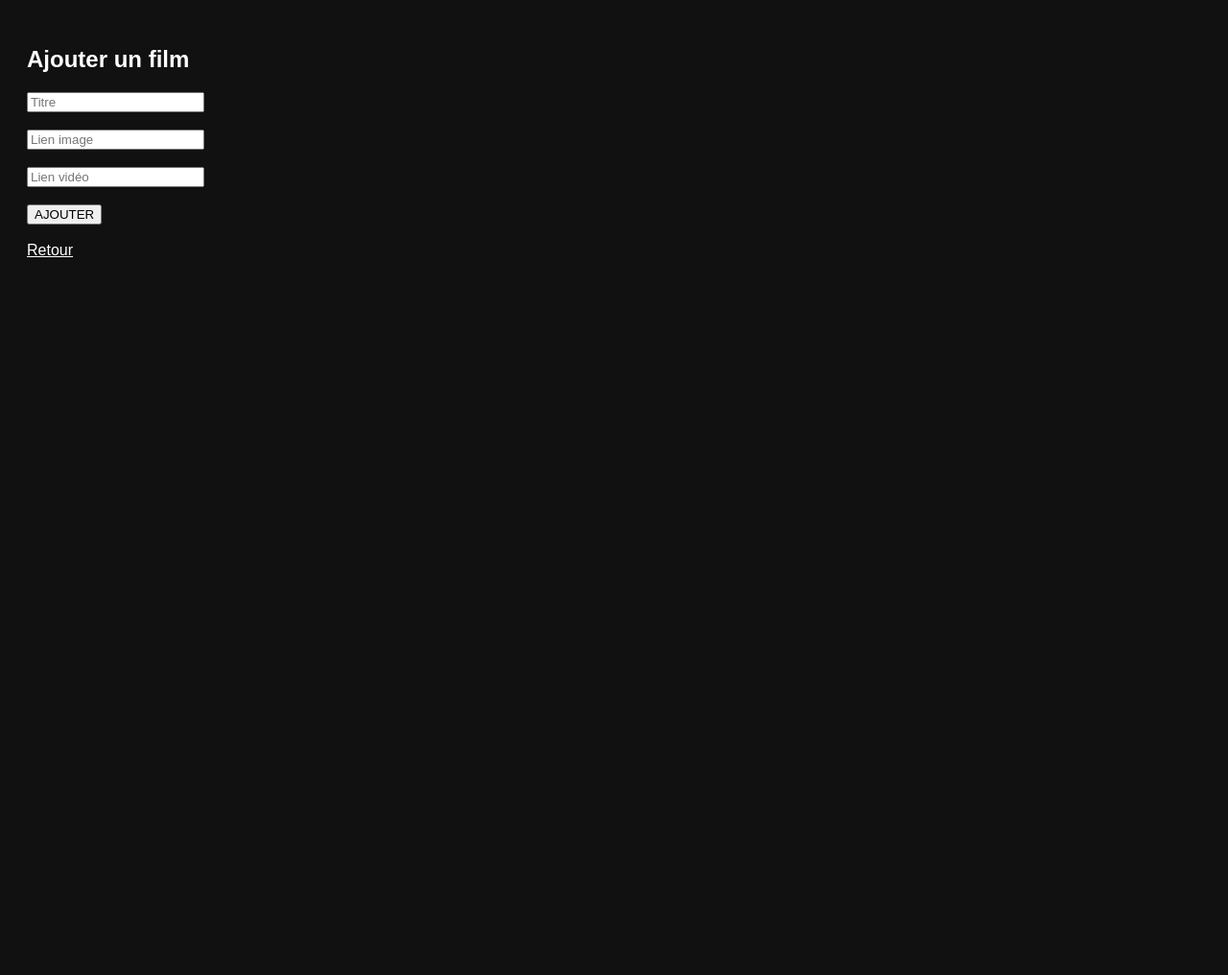
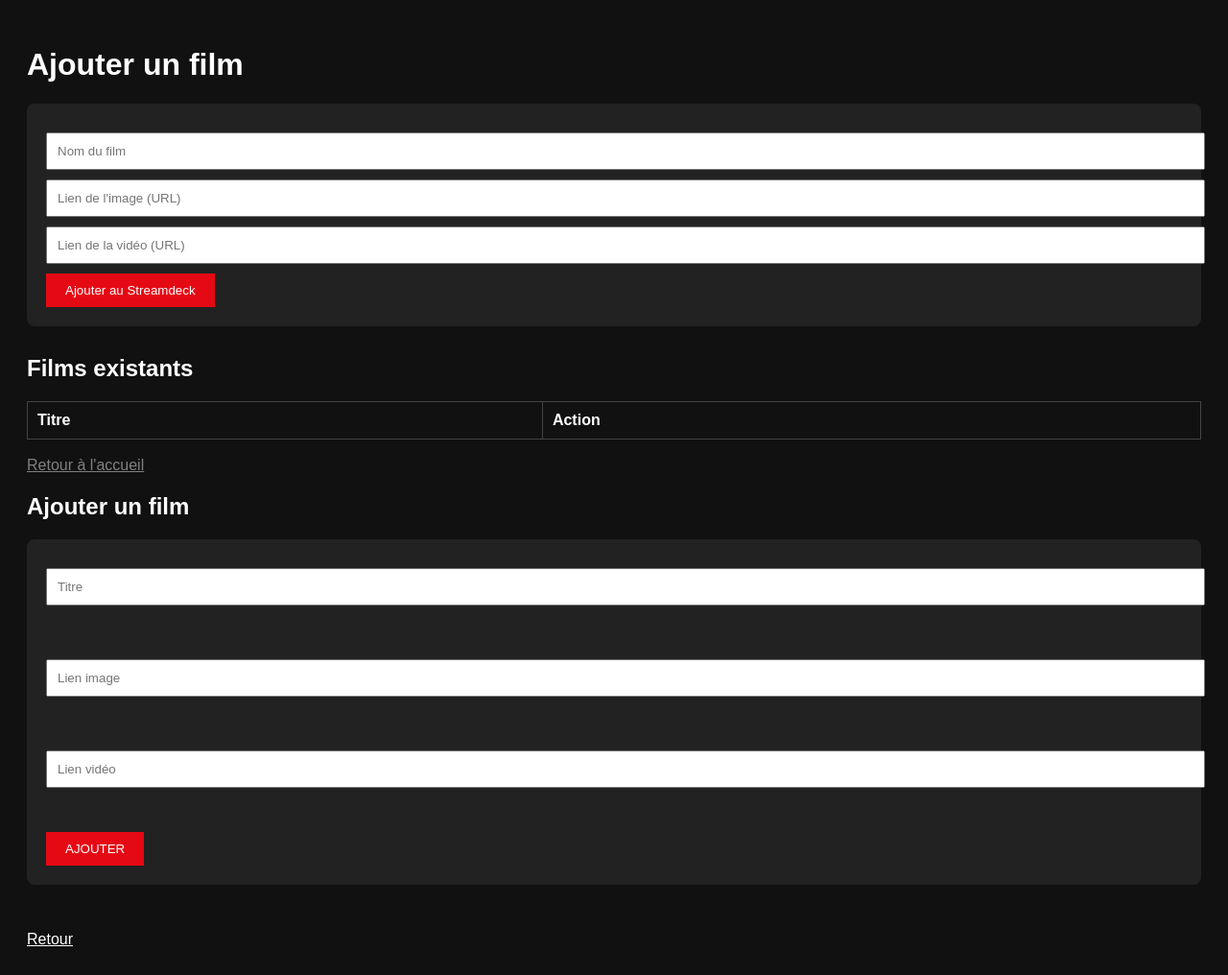
Before and after one commit to vguillotduenas-dotcom/StreamDeck, a Flask app: template templates/admin.html in a window 1280 px wide. Shown: the whole page at 96% size. Before the commit the page ends 268 px from the top, so only its background shows below. Run offline with Flask 3, Linux system fonts and the light colour scheme; the template is opened without the code that fills it, so the values that code supplies are empty; data comes from the database, SQL or seed files in the repository.

Commit message:
admin.html

```diff
--- a/templates/admin.html
+++ b/templates/admin.html
@@ -1,4 +1,45 @@
 <!DOCTYPE html>
+<html>
+<head>
+    <title>Admin - Gestion</title>
+    <style>
+        body { font-family: sans-serif; background: #141414; color: white; padding: 20px; }
+        form { background: #222; padding: 20px; border-radius: 8px; margin-bottom: 30px; }
+        input { display: block; width: 100%; margin: 10px 0; padding: 10px; }
+        button { background: #e50914; color: white; border: none; padding: 10px 20px; cursor: pointer; }
+        table { width: 100%; border-collapse: collapse; margin-top: 20px; }
+        th, td { border: 1px solid #444; padding: 10px; text-align: left; }
+        .btn-del { background: #555; text-decoration: none; color: white; padding: 5px 10px; border-radius: 4px; font-size: 12px; }
+        .btn-del:hover { background: #ff4444; }
+    </style>
+</head>
+<body>
+    <h1>Ajouter un film</h1>
+    <form method="POST">
+        <input type="text" name="nom" placeholder="Nom du film" required>
+        <input type="text" name="img" placeholder="Lien de l'image (URL)" required>
+        <input type="text" name="lien" placeholder="Lien de la vidéo (URL)" required>
+        <button type="submit">Ajouter au Streamdeck</button>
+    </form>
+
+    <h2>Films existants</h2>
+    <table>
+        <tr>
+            <th>Titre</th>
+            <th>Action</th>
+        </tr>
+        {% for film in films %}
+        <tr>
+            <td>{{ film.nom }}</td>
+            <td><a href="{{ url_for('supprimer', id=film.id) }}" class="btn-del" onclick="return confirm('Supprimer ce film ?')">❌ Supprimer</a></td>
+        </tr>
+        {% endfor %}
+    </table>
+
+    <br>
+    <a href="/" style="color: gray;">Retour à l'accueil</a>
+</body>
+</html><!DOCTYPE html>
 <html lang="fr">
 <body style="background:#111; color:white; font-family:sans-serif; padding:20px;">
     <h2>Ajouter un film</h2>
```
